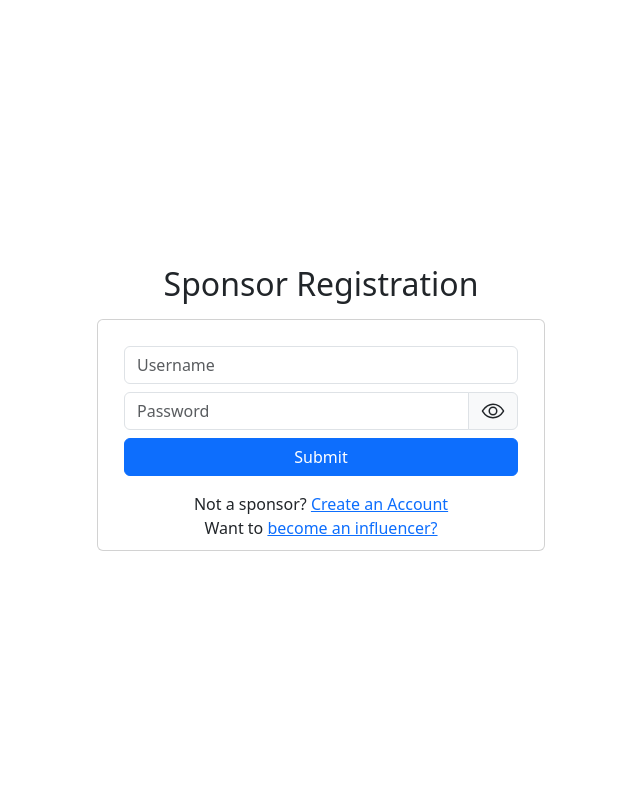
After one commit to 23f2003845/Influencer-Sponsor-System, a Flask app: page /sponsor/login in a window 1280 px wide. The commit adds this page. Shown: the whole page, without its empty margins (319-959 px from the left). Run offline with Flask 3, Linux system fonts and the light colour scheme; some libraries are stand-ins or nearby versions.

Commit message:
Add sponsor auth routes

```diff
--- a/routes/auth.py
+++ b/routes/auth.py
@@ -3,6 +3,7 @@ from __main__ import app, db
 from models import categories as Categories
 from models import users as Users
 from models import influencers as Influencers
+from models import sponsors as Sponsors
 
 from flask import redirect, render_template, request
 from flask_bcrypt import Bcrypt
@@ -11,6 +12,68 @@ from flask_login import current_user, login_user
 bcrypt = Bcrypt(app)
 
 
+# Sponsor Auth routes
+@app.route("/sponsor/register", methods=["POST", "GET"])
+def sponsor_registration():
+    if current_user.is_authenticated:
+        return redirect("/")
+
+    if request.method == "POST":
+        name = request.form["name"]
+        username = request.form["username"]
+        password = bcrypt.generate_password_hash(request.form["password"])
+        industry = request.form["industry"]
+        budget = request.form["budget"]
+
+        if Users.Users.query.filter_by(username=username).first():
+            return render_template(
+                "sponsor/auth/register.html",
+                message="Username is already taken",
+            )
+
+        user = Users.Users(username=username, password=password, role="influencer")
+        db.session.add(user)
+        db.session.commit()
+
+        sponsor = Sponsors.Sponsors(
+            id=user.id, name=name, industry=industry, budget=budget
+        )
+        db.session.add(sponsor)
+        db.session.commit()
+
+        return redirect("/sponsor/login")
+
+    return render_template("sponsor/auth/register.html")
+
+
+@app.route("/sponsor/login", methods=["GET", "POST"])
+def sponsor_login():
+    if current_user.is_authenticated:
+        return redirect("/")
+
+    if request.method == "POST":
+        username = request.form["username"]
+        password = request.form["password"]
+
+        user = Users.Users.query.filter_by(username=username).first()
+
+        if not user:
+            return render_template(
+                "sponsor/auth/login.html", message="Username not found"
+            )
+
+        if not bcrypt.check_password_hash(user.password, password):
+            return render_template(
+                "sponsor/auth/login.html", message="Password is incorrect"
+            )
+
+        login_user(user)
+        return redirect("/")
+
+    return render_template("/sponsor/auth/login.html")
+
+
+# Influencer Auth Routes
 @app.route("/influencer/register", methods=["POST", "GET"])
 def influencer_registration():
     if current_user.is_authenticated:
@@ -66,7 +129,7 @@ def influencer_login():
 
         if not user:
             return render_template(
-                "/influencer/auth/login.html", message="Username not found"
+                "influencer/auth/login.html", message="Username not found"
             )
 
         if not bcrypt.check_password_hash(user.password, password):
@@ -80,6 +143,7 @@ def influencer_login():
     return render_template("/influencer/auth/login.html")
 
 
+# Create Category Api
 @app.route("/category/create/<string:category_name>")
 def create_category(category_name):
     if category_name == "":
--- a/templates/influencer/auth/register.html
+++ b/templates/influencer/auth/register.html
@@ -54,7 +54,7 @@
         </div>
       </div>
     <div class="input-group flex-nowrap">
-        <input type="text" class="form-control" required id="reach" name="reach" placeholder="Enter your Reach" aria-label="Reach" aria-describedby="addon-wrapping">
+        <input type="number" class="form-control" required id="reach" name="reach" placeholder="Enter your Reach" aria-label="Reach" aria-describedby="addon-wrapping">
       </div>
      <div class="input-group flex-nowrap">
         <input type="text" class="form-control" required id="niche" name="niche" placeholder="Enter your Niche" aria-label="Niche" aria-describedby="addon-wrapping">
--- /dev/null
+++ b/templates/sponsor/auth/login.html
@@ -0,0 +1,89 @@
+{% include 'layout/base.html' %} {% block body %} {% if message %}
+<div class="alert alert-danger" role="alert">{{message}}</div>
+{% endif %}
+
+<div
+  class="d-flex flex-column justify-content-center align-items-center"
+  style="height: 100vh"
+>
+  <h2 class="mt-3 mb-3">Sponsor Registration</h2>
+  <div class="card text-center" style="width: 35vw; padding: 10px">
+    <form
+      method="post"
+      action="/sponsor/login"
+      class="d-flex flex-column m-3"
+      style="gap: 0.5rem"
+    >
+      <div class="input-group flex-nowrap">
+        <input
+          type="text"
+          class="form-control"
+          required
+          name="username"
+          id="username"
+          placeholder="Username"
+          aria-label="Username"
+          aria-describedby="addon-wrapping"
+        />
+      </div>
+      <div class="input-group flex-nowrap">
+        <input
+          type="password"
+          class="form-control"
+          required
+          id="password"
+          name="password"
+          placeholder="Password"
+          aria-label="Password"
+          aria-describedby="addon-wrapping"
+        />
+        <button
+          class="input-group-text"
+          class="btn m-0 p-0"
+          id="passwordToggle"
+        >
+          <ion-icon
+            id="passwordIcon"
+            name="eye-outline"
+            style="font-size: 24px"
+          ></ion-icon>
+        </button>
+      </div>
+
+      <input type="submit" value="Submit" class="btn btn-primary" />
+    </form>
+    <span
+      >Not a sponsor?
+      <a href="/sponsor/register">Create an Account</a></span
+    >
+    <span
+      >Want to
+      <a href="/influencer/register">become an influencer?</a></span
+    >
+  </div>
+</div>
+
+{% endblock %} {% block script %}
+
+<script>
+  const toggle = document.getElementById("passwordToggle");
+  const passwordIcon = document.getElementById("passwordIcon");
+  const passwordField = document.getElementById("password");
+
+  toggle.addEventListener("click", (e) => {
+    e.preventDefault();
+
+    let currentlyShowing =
+      passwordIcon.getAttribute("name") === "eye-off-outline";
+
+    if (!currentlyShowing) {
+      passwordField.setAttribute("type", "text");
+      passwordIcon.setAttribute("name", "eye-off-outline");
+    } else {
+      passwordField.setAttribute("type", "password");
+      passwordIcon.setAttribute("name", "eye-outline");
+    }
+  });
+</script>
+
+{% endblock %}
```
Also changed, not shown: templates/sponsor/auth/register.html (added, +76 -0 lines), instance/database.sqlite3.
